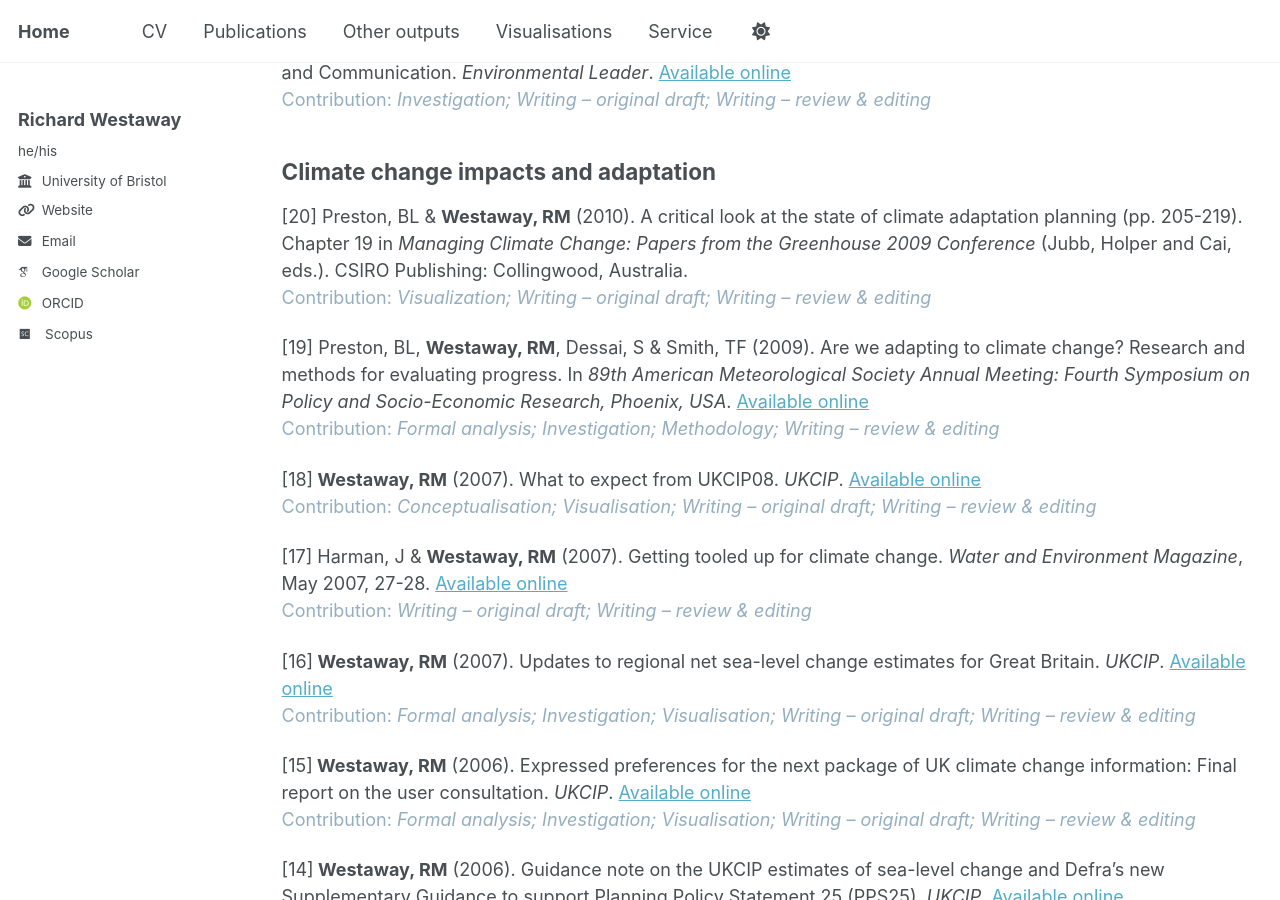
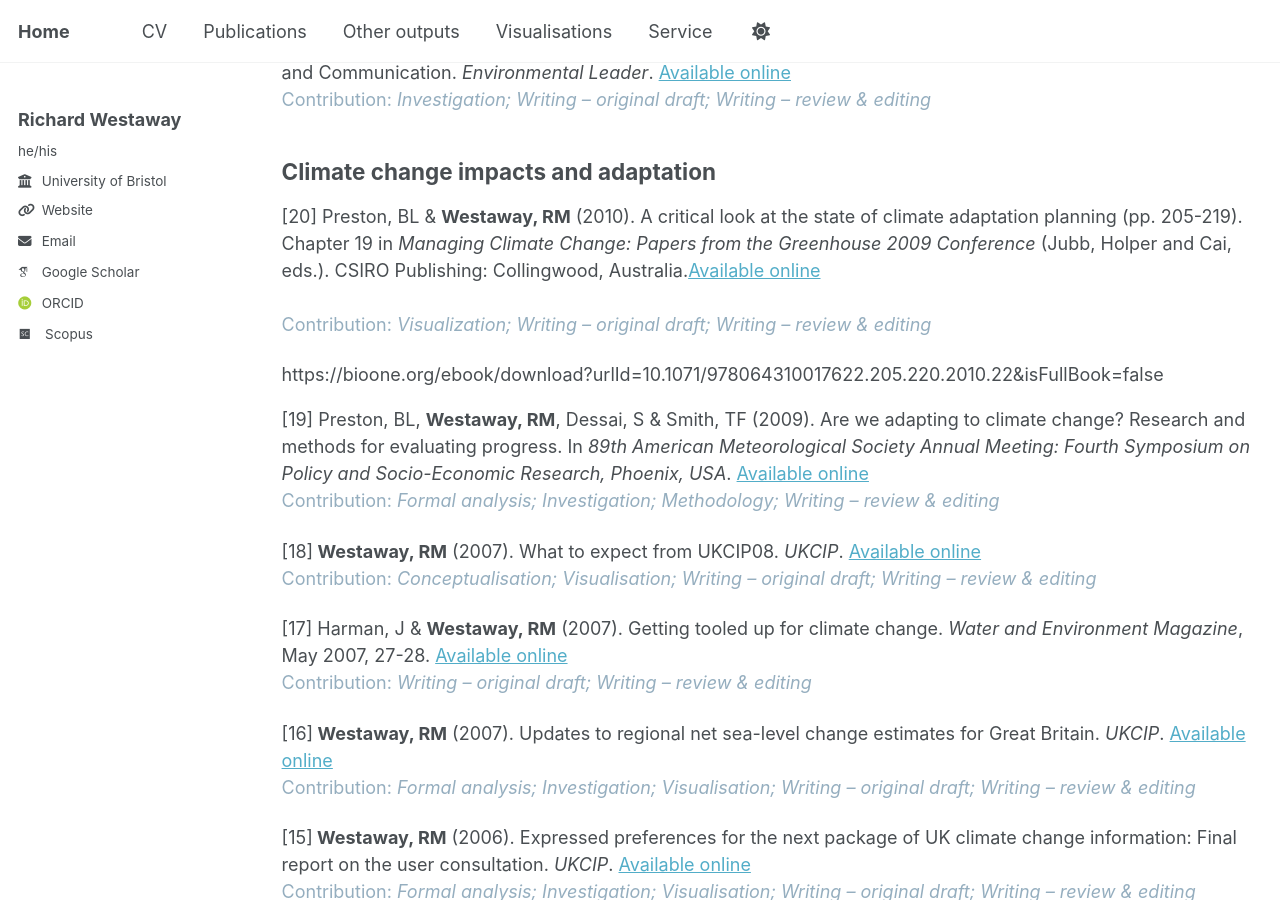
Before and after one commit to richardwestaway/richardwestaway.github.io, a Jekyll site: the page built from _pages/outputs.html, in a window 1280 px wide and 900 px high, scrolled down 2701 px. Built offline with Jekyll 4.4.1, drawn with Linux system fonts in a browser that asks for light colours; some web fonts are replaced; comment, search, counter and statistics services are not loaded.

Commit message:
Update outputs.html

```diff
--- a/_pages/outputs.html
+++ b/_pages/outputs.html
@@ -63,7 +63,9 @@ author_profile: true
 
 <h2>Climate change impacts and adaptation</h2>
 
-<p>[20] Preston, BL &amp; <strong>Westaway, RM</strong> (2010). A critical look at the state of climate adaptation planning (pp. 205-219). Chapter 19 in <i>Managing Climate Change: Papers from the Greenhouse 2009 Conference </i>(Jubb, Holper and Cai, eds.). CSIRO Publishing: Collingwood, Australia.<br /><span style="color: #95aebf;">Contribution:<em> Visualization; Writing – original draft; Writing – review &amp; editing</em></span></p>
+<p>[20] Preston, BL &amp; <strong>Westaway, RM</strong> (2010). A critical look at the state of climate adaptation planning (pp. 205-219). Chapter 19 in <i>Managing Climate Change: Papers from the Greenhouse 2009 Conference </i>(Jubb, Holper and Cai, eds.). CSIRO Publishing: Collingwood, Australia.<a href="https://bioone.org/ebook/download?urlId=10.1071/978064310017622.205.220.2010.22&isFullBook=false" target="_blank" rel="noopener">Available online</a><br /><span style="color: #95aebf;"><br /><span style="color: #95aebf;">Contribution:<em> Visualization; Writing – original draft; Writing – review &amp; editing</em></span></p>
+
+https://bioone.org/ebook/download?urlId=10.1071/978064310017622.205.220.2010.22&isFullBook=false
 
 <p>[19] Preston, BL, <strong>Westaway, RM</strong>, Dessai, S &amp; Smith, TF (2009). Are we adapting to climate change? Research and methods for evaluating progress. In <i>89th American Meteorological Society Annual Meeting: Fourth Symposium on Policy and Socio-Economic Research, Phoenix, USA</i>. <a href="https://ams.confex.com/ams/pdfpapers/148838.pdf" target="_blank" rel="noopener">Available online</a><br /><span style="color: #95aebf;">Contribution:<em> Formal analysis; Investigation; Methodology; Writing – review &amp; editing</em></span></p>
 
```
